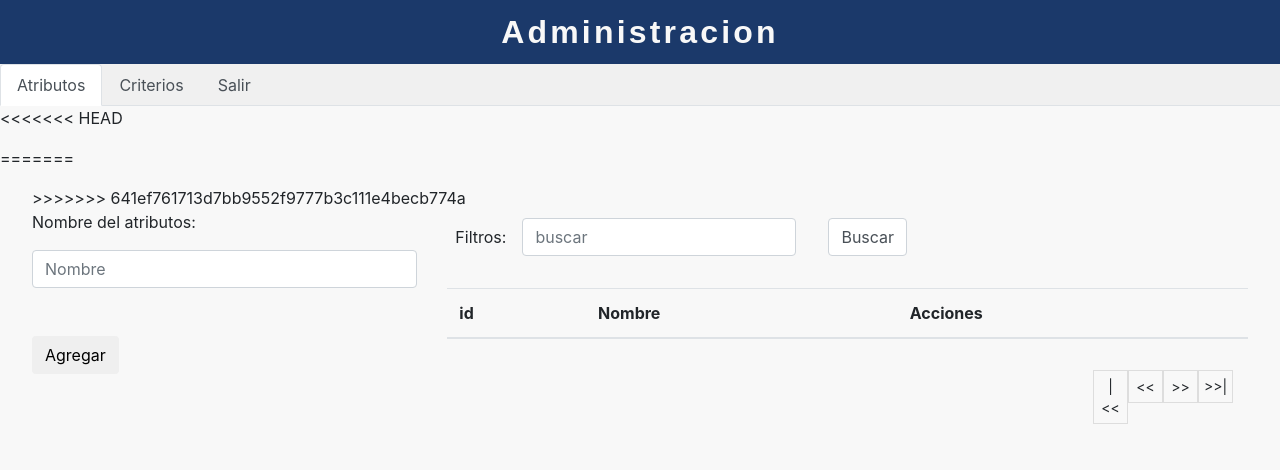
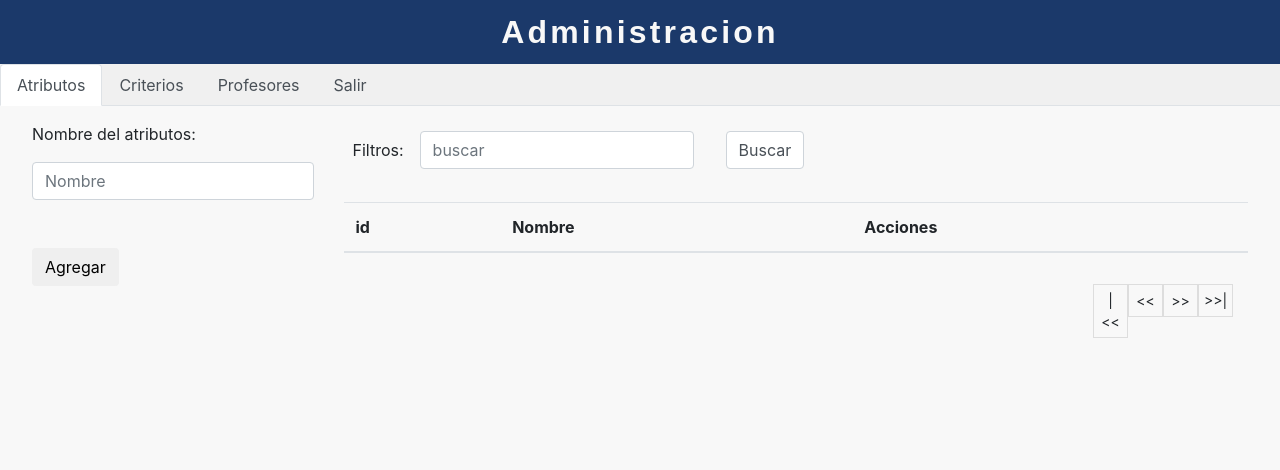
Before and after one commit to platanos-de-canelita/gestion-de-atributos, a PHP site: page / in a window 1280 px wide. Shown: the top 470 px of the page. Run offline with PHP 8.4, Linux system fonts and the light colour scheme; the visitor is signed in with stand-in values (Sample User, id 1); data that the repository does not hold is empty.

Commit message:
Cambios a la interfaz y profesores

```diff
--- a/admin/index.php
+++ b/admin/index.php
@@ -42,27 +42,30 @@
              <a class="nav-link list-group-item-action" id="investigadores-tab" data-toggle="tab" href="#investigadores"
                  role="tab" aria-controls="profile" aria-selected="false">Criterios</a>
          </li>
+         <li class="nav-item">
+             <a class="nav-link list-group-item-action" id="profesores-tab" data-toggle="tab" href="#profesores"
+                 role="tab" aria-controls="profile" aria-selected="false">Profesores</a>
+         </li>
          <li class="nav-item"><a class="nav-link list-group-item-action" href='../function/cerrar.php'>Salir</a></li>
      </ul>
 
      <!--seccion de gestion-->
-<<<<<<< HEAD
+
      <div class="tab-content" id="myTabContent" style="margin-top:1em;">
 
-=======
      <div class="tab-content" id="myTabContent" style="margin-top:1em; margin-left: 2em; margin-right: 2em;">
          <!--Seccion de proyectos-->
->>>>>>> 641ef761713d7bb9552f9777b3c111e4becb774a
+
          <div class="tab-pane fade show active" id="proyectos" role="tabpanel" aria-labelledby="proyectos-tab">
              <div class="row">
-                 <div class="col-lg-4">
+                 <div class="col-lg-3">
                    <form class="formulario" id="form" method="post">
                      <p>Nombre del atributos: </p>
                      <input type="text" class="form-control" name="materia" value="" placeholder="Nombre"><br><br>
                      <button class="btn" name="login" onclick="insertarMateria()">Agregar</button>
                    </form>
                  </div>
-                 <div class="col-lg-8">
+                 <div class="col-lg-9">
                      <form class="form-inline">
                          <div class="form-group" style="margin:1%;">
                              <label for="in_palabra_proyecto">Filtros:</label>
@@ -106,10 +109,19 @@
          <!--Seccion de investigadores-->
          <div class="tab-pane fade" id="investigadores" role="tabpanel" aria-labelledby="investigadores-tab">
            <div class="row">
-               <div class="col-lg-4">
+               <div class="col-lg-3">
                  <form class="formulario" action="" method="post">
-                   <p>Nombre del examen: </p>
-                   <input type="text" class="form-control" name="examen" value="" placeholder="Nombre"><br><br>
+                   <p>Agregar criterios: </p>
+                   <select id="atrib" class="form-control" name="atributo">
+                     <option value=""></option>
+
+                   </select>
+                   <br><br>
+                   <select class="form-control" name="tipo">
+                     <option value="individual">Individual</option>
+                     <option value="grupal">Grupal</option>
+                   </select>
+                   <br><br>
                    <button type="submit" class="btn" name="login">Agregar</button>
                  </form>
                </div>
@@ -165,7 +177,62 @@
            </div>
          </div>
 
+         <div class="tab-pane fade" id="profesores" role="tabpanel" aria-labelledby="profesores-tab">
+           <div class="row">
+
+               <div class="col-lg-12">
+                   <form class="form-inline">
+                       <div class="form-group" style="margin:1%;">
+                           <label for="in_palabra_proyecto">Filtros:</label>
+                           <input id="in_palabra_proyecto" type="text" placeholder="buscar" class="form-control mx-sm-3">
+                           <button id="tbn_refrescar_filtros_proyectos" type="button" class="form-control mx-sm-3">Buscar</button>
+                       </div>
+                   </form>
+                   <br>
+                   <table class="table">
+                      <thead class="">
+                        <tr>
+                          <th scope="col">id</th>
+                          <th scope="col">Nombre</th>
+                          <th scope="col">Preguntas</th>
+                          <th scope="col">Modificar</th>
+                          <th scope="col">Eliminar</th>
+                        </tr>
+                      </thead>
+                      <tbody>
+                        <tr>
+                          <th scope="row">1</th>
+                          <td>Mark</td>
+                          <td>Otto</td>
+                          <td>@mdo</td>
+                          <td>Eliminar</td>
+                        </tr>
+                        <tr>
+                          <th scope="row">2</th>
+                          <td>Jacob</td>
+                          <td>Thornton</td>
+                          <td>@fat</td>
+                          <td>Eliminar</td>
+                        </tr>
+                        <tr>
+                          <th scope="row">3</th>
+                          <td>Larry</td>
+                          <td>the Bird</td>
+                          <td>@twitter</td>
+                          <td>Eliminar</td>
+                        </tr>
+                      </tbody>
+                    </table>
+               </div>
+           </div>
+           <div class="container" style="margin-top:1em;">
+               <div id="contenedor_proyectos" class="row">
+
+               </div>
+           </div>
+         </div>
      </div>
+
 
 
       <!-- Modal -->
--- a/function/bdconexion.php
+++ b/function/bdconexion.php
@@ -1,6 +1,6 @@
 <?php
     //Ingresar Servidor, usuario, contraseña, nombre de la bd
-    $conn = new mysqli('localhost','root','','departamentales');
+    $conn = new mysqli('localhost','root','','');
     if($conn->connect_error) {
         echo $error->$conn->connect_error;
     }
```
